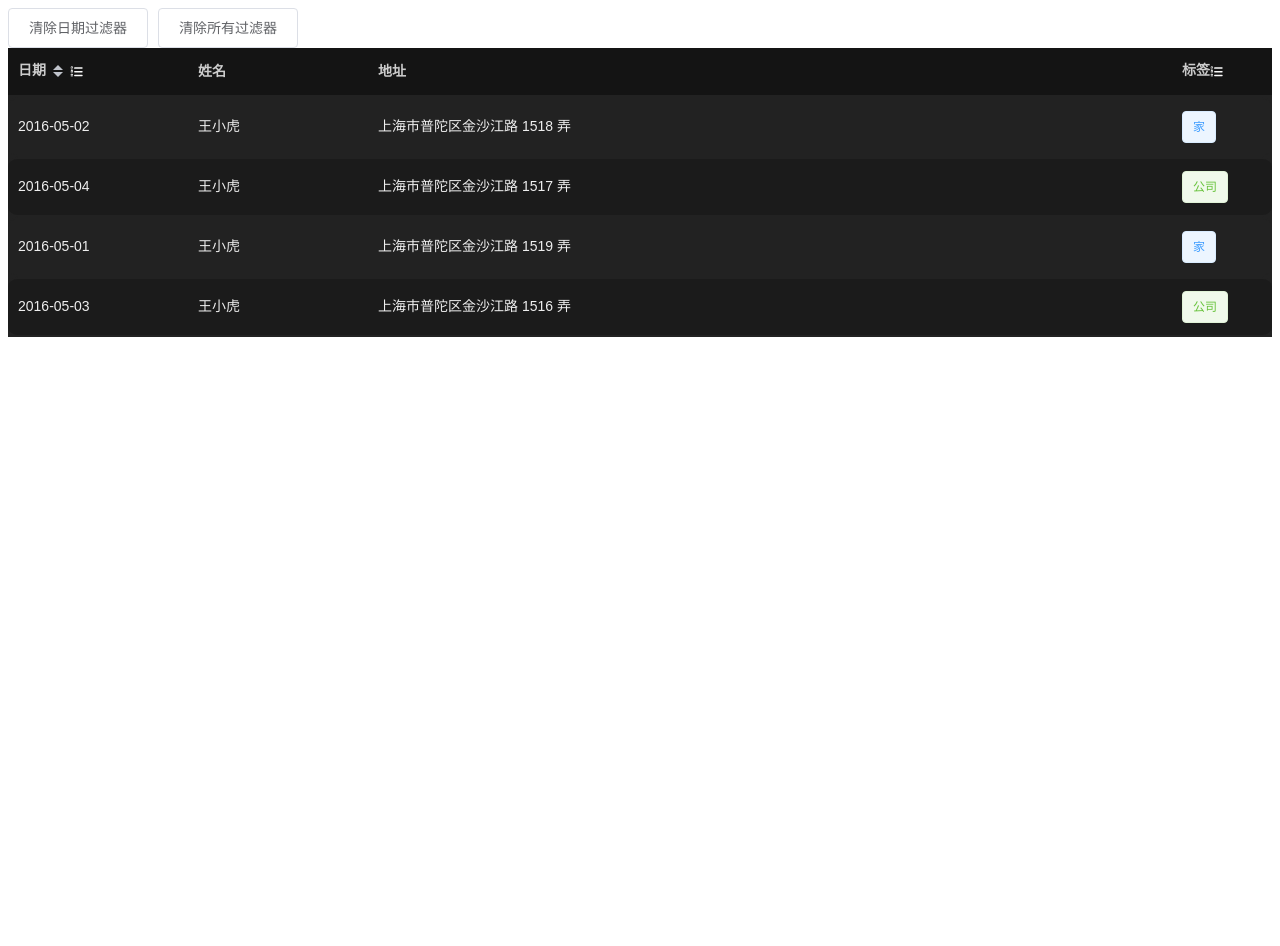
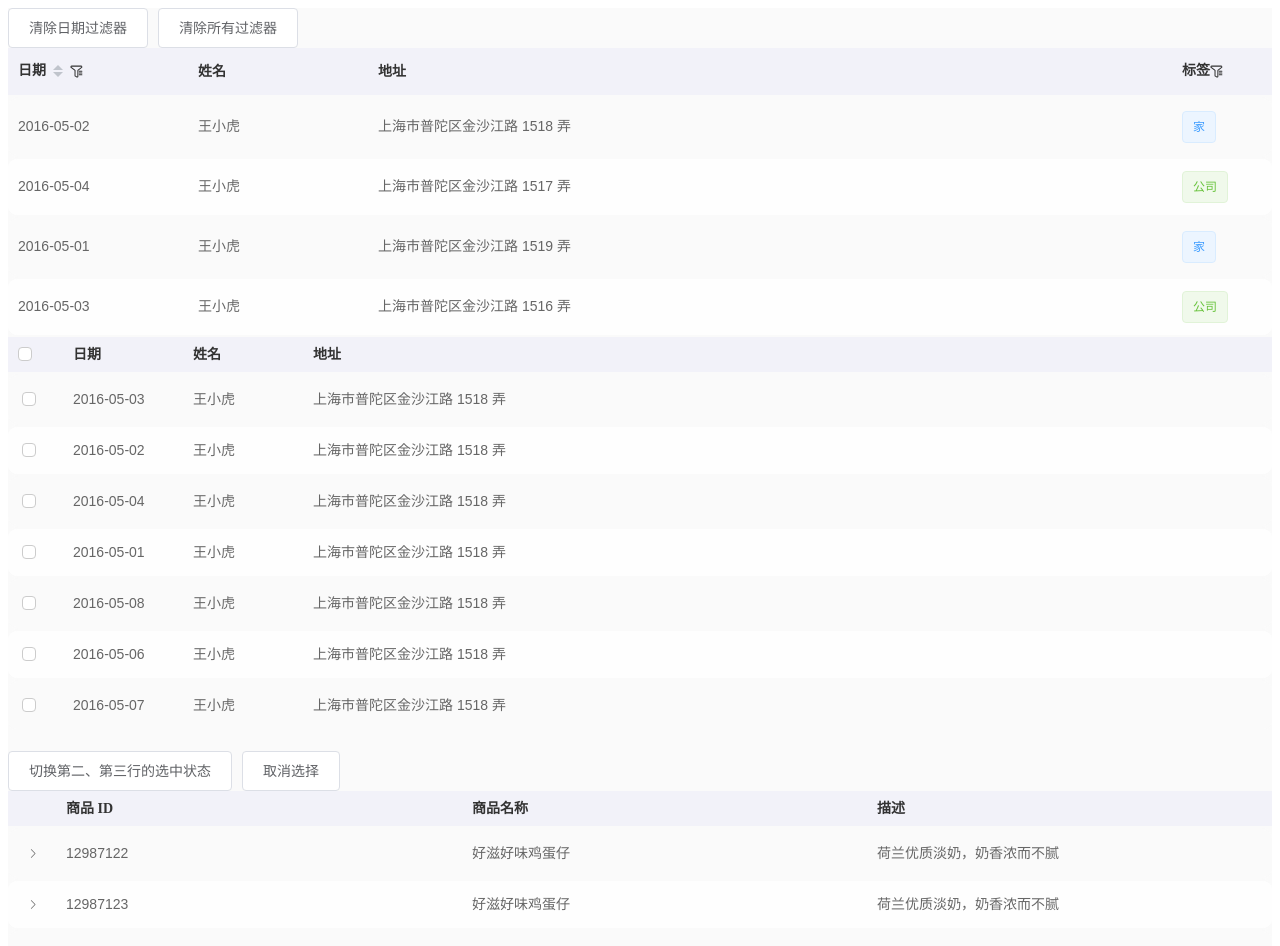
Before and after one commit to Wulakaka/table, a Vue app: page / in a window 1280 px wide. Shown: the top 946 px of the page. Before the commit the page ends 800 px from the top, so only its background shows below. Built offline with nearby package versions, Linux system fonts and the light colour scheme.

Commit message:
feat: 增加例子

```diff
--- a/examples/App.vue
+++ b/examples/App.vue
@@ -1,14 +1,21 @@
 <template>
-  <TestTable />
+  <div class="app">
+    <TestTable />
+    <Selection />
+    <Expand />
+  </div>
 </template>
 
 <script>
 import TestTable from "./components/TestTable";
-
+import Selection from "./components/Selection";
+import Expand from "./components/Expand";
 export default {
   name: "App",
   components: {
     TestTable,
+    Selection,
+    Expand,
   },
   data() {
     return {};
@@ -17,4 +24,8 @@ export default {
 };
 </script>
 
-<style lang="scss" scoped></style>
+<style lang="scss" scoped>
+.app {
+  background-color: #fafafa;
+}
+</style>
--- /dev/null
+++ b/examples/components/Expand.vue
@@ -0,0 +1,99 @@
+<template>
+  <tsl-table :data="tableData" stripe style="width: 100%" theme="light">
+    <tsl-table-column type="expand">
+      <template slot-scope="props">
+        <el-form label-position="left" inline class="demo-table-expand">
+          <el-form-item label="商品名称">
+            <span>{{ props.row.name }}</span>
+          </el-form-item>
+          <el-form-item label="所属店铺">
+            <span>{{ props.row.shop }}</span>
+          </el-form-item>
+          <el-form-item label="商品 ID">
+            <span>{{ props.row.id }}</span>
+          </el-form-item>
+          <el-form-item label="店铺 ID">
+            <span>{{ props.row.shopId }}</span>
+          </el-form-item>
+          <el-form-item label="商品分类">
+            <span>{{ props.row.category }}</span>
+          </el-form-item>
+          <el-form-item label="店铺地址">
+            <span>{{ props.row.address }}</span>
+          </el-form-item>
+          <el-form-item label="商品描述">
+            <span>{{ props.row.desc }}</span>
+          </el-form-item>
+        </el-form>
+      </template>
+    </tsl-table-column>
+    <tsl-table-column label="商品 ID" prop="id"> </tsl-table-column>
+    <tsl-table-column label="商品名称" prop="name"> </tsl-table-column>
+    <tsl-table-column label="描述" prop="desc"> </tsl-table-column>
+  </tsl-table>
+</template>
+
+<script>
+export default {
+  name: "TableExpand",
+  data() {
+    return {
+      tableData: [
+        {
+          id: "12987122",
+          name: "好滋好味鸡蛋仔",
+          category: "江浙小吃、小吃零食",
+          desc: "荷兰优质淡奶，奶香浓而不腻",
+          address: "上海市普陀区真北路",
+          shop: "王小虎夫妻店",
+          shopId: "10333",
+        },
+        {
+          id: "12987123",
+          name: "好滋好味鸡蛋仔",
+          category: "江浙小吃、小吃零食",
+          desc: "荷兰优质淡奶，奶香浓而不腻",
+          address: "上海市普陀区真北路",
+          shop: "王小虎夫妻店",
+          shopId: "10333",
+        },
+        {
+          id: "12987125",
+          name: "好滋好味鸡蛋仔",
+          category: "江浙小吃、小吃零食",
+          desc: "荷兰优质淡奶，奶香浓而不腻",
+          address: "上海市普陀区真北路",
+          shop: "王小虎夫妻店",
+          shopId: "10333",
+        },
+        {
+          id: "12987126",
+          name: "好滋好味鸡蛋仔",
+          category: "江浙小吃、小吃零食",
+          desc: "荷兰优质淡奶，奶香浓而不腻",
+          address: "上海市普陀区真北路",
+          shop: "王小虎夫妻店",
+          shopId: "10333",
+        },
+      ],
+    };
+  },
+};
+</script>
+
+<style>
+.demo-table-expand {
+  font-size: 0;
+  padding-left: 62px;
+  color: #666666;
+}
+.demo-table-expand label {
+  width: 90px;
+  color: #999999;
+}
+.demo-table-expand .el-form-item {
+  margin-right: 0;
+  margin-bottom: 0;
+  width: 50%;
+}
+</style>
--- /dev/null
+++ b/examples/components/Selection.vue
@@ -0,0 +1,91 @@
+<template>
+  <div class="table">
+    <tsl-table
+      ref="multipleTable"
+      :data="tableData"
+      tooltip-effect="dark"
+      style="width: 100%"
+      stripe
+      theme="light"
+      @selection-change="handleSelectionChange"
+    >
+      <tsl-table-column type="selection" width="55"> </tsl-table-column>
+      <tsl-table-column label="日期" width="120">
+        <template slot-scope="scope">{{ scope.row.date }}</template>
+      </tsl-table-column>
+      <tsl-table-column prop="name" label="姓名" width="120">
+      </tsl-table-column>
+      <tsl-table-column prop="address" label="地址" show-overflow-tooltip>
+      </tsl-table-column>
+    </tsl-table>
+    <div style="margin-top: 20px">
+      <el-button @click="toggleSelection([tableData[1], tableData[2]])"
+        >切换第二、第三行的选中状态</el-button
+      >
+      <el-button @click="toggleSelection()">取消选择</el-button>
+    </div>
+  </div>
+</template>
+
+<script>
+export default {
+  name: "TableSelection",
+  data() {
+    return {
+      tableData: [
+        {
+          date: "2016-05-03",
+          name: "王小虎",
+          address: "上海市普陀区金沙江路 1518 弄",
+        },
+        {
+          date: "2016-05-02",
+          name: "王小虎",
+          address: "上海市普陀区金沙江路 1518 弄",
+        },
+        {
+          date: "2016-05-04",
+          name: "王小虎",
+          address: "上海市普陀区金沙江路 1518 弄",
+        },
+        {
+          date: "2016-05-01",
+          name: "王小虎",
+          address: "上海市普陀区金沙江路 1518 弄",
+        },
+        {
+          date: "2016-05-08",
+          name: "王小虎",
+          address: "上海市普陀区金沙江路 1518 弄",
+        },
+        {
+          date: "2016-05-06",
+          name: "王小虎",
+          address: "上海市普陀区金沙江路 1518 弄",
+        },
+        {
+          date: "2016-05-07",
+          name: "王小虎",
+          address: "上海市普陀区金沙江路 1518 弄",
+        },
+      ],
+      multipleSelection: [],
+    };
+  },
+
+  methods: {
+    toggleSelection(rows) {
+      if (rows) {
+        rows.forEach((row) => {
+          this.$refs.multipleTable.toggleRowSelection(row);
+        });
+      } else {
+        this.$refs.multipleTable.clearSelection();
+      }
+    },
+    handleSelectionChange(val) {
+      this.multipleSelection = val;
+    },
+  },
+};
+</script>
--- a/examples/components/TestTable.vue
+++ b/examples/components/TestTable.vue
@@ -2,7 +2,13 @@
   <div>
     <el-button @click="resetDateFilter">清除日期过滤器</el-button>
     <el-button @click="clearFilter">清除所有过滤器</el-button>
-    <tsl-table ref="filterTable" :data="tableData" stripe style="width: 100%">
+    <tsl-table
+      ref="filterTable"
+      :data="tableData"
+      stripe
+      style="width: 100%"
+      theme="light"
+    >
       <tsl-table-column
         prop="date"
         label="日期"
```
